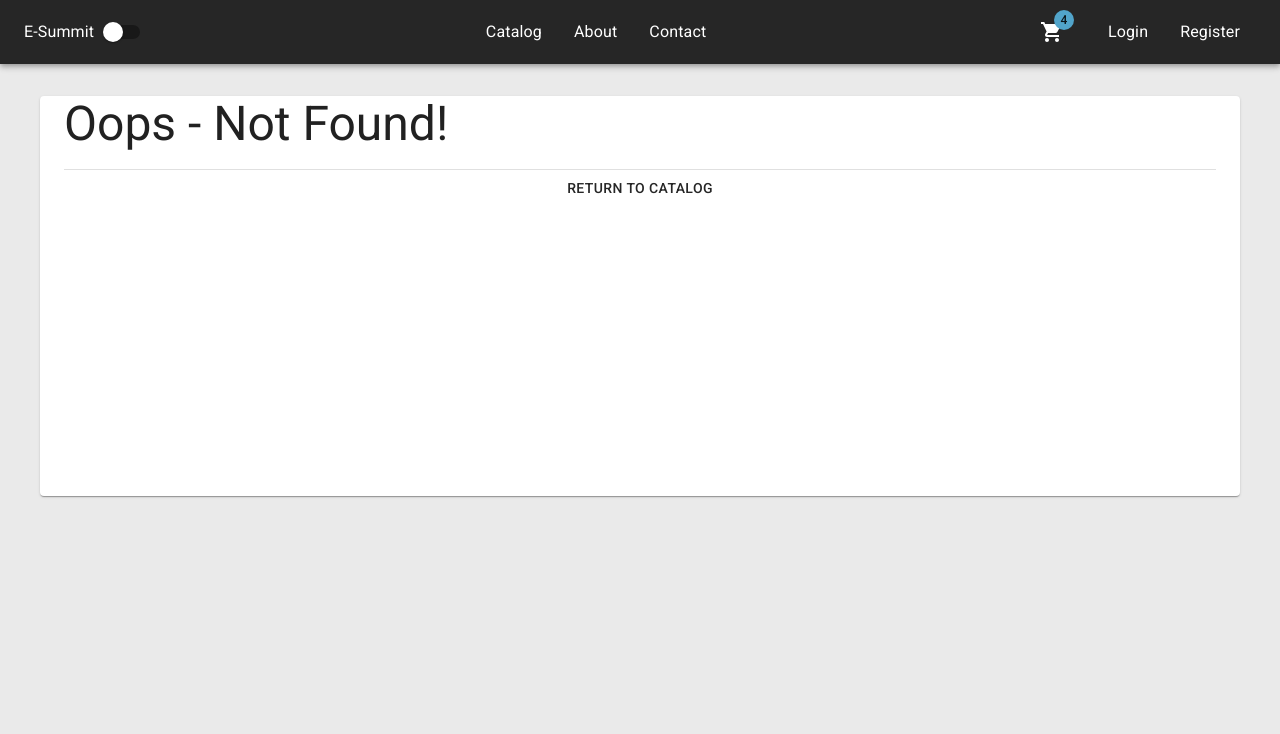
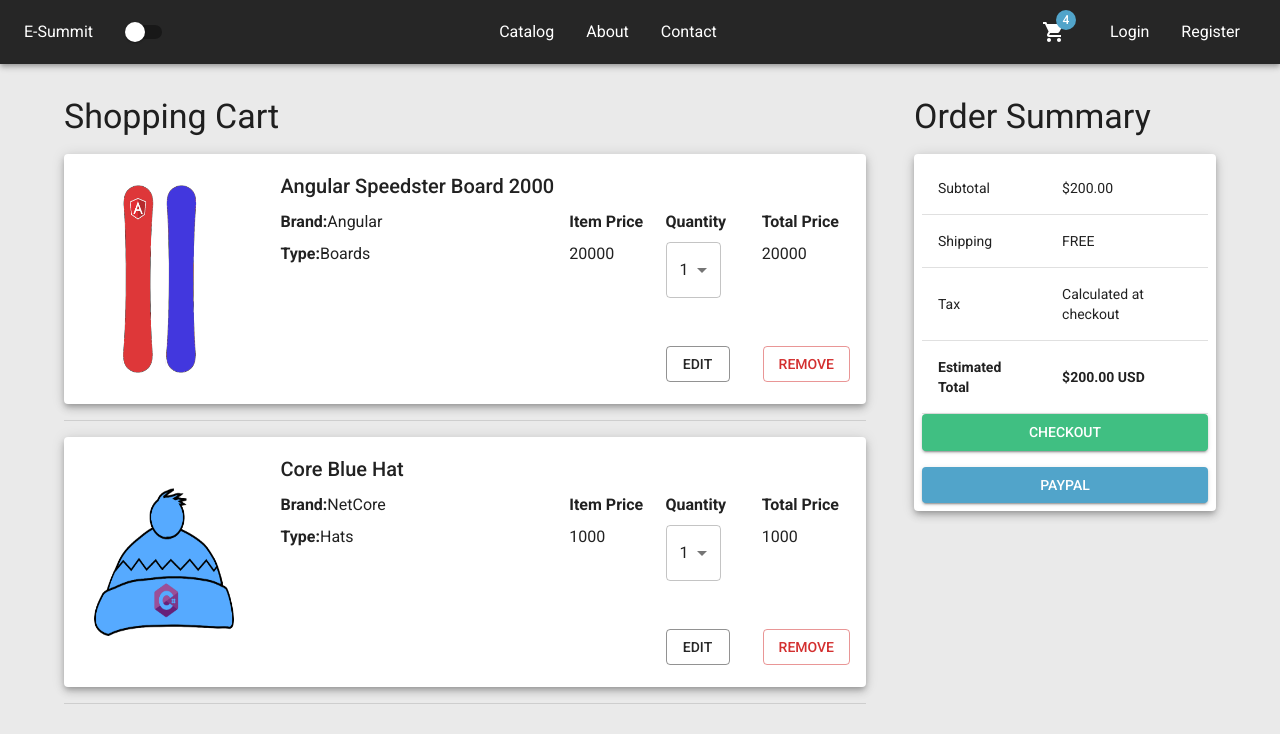
Before and after one commit to KushBhatt96/ESummit-WebClient, a React (Vite) app: page /cart in a window 1280 px wide. Before the commit this address led to /not-found. Shown: the top 734 px of the page. Built offline with nearby package versions, Linux system fonts and the light colour scheme.

Commit message:
Created a cart page with rendering dummy cart-item data

```diff
--- a/package.json
+++ b/package.json
@@ -12,6 +12,7 @@
   "dependencies": {
     "@emotion/react": "^11.10.6",
     "@emotion/styled": "^11.10.6",
+    "@fontsource/raleway": "^5.0.3",
     "@fontsource/roboto": "^4.5.8",
     "@mui/icons-material": "^5.11.16",
     "@mui/material": "^5.11.16",
--- a/src/app/App.tsx
+++ b/src/app/App.tsx
@@ -12,6 +12,7 @@
 import AboutPage from "../features/about/AboutPage";
 import ContactPage from "../features/contact/ContactPage";
 import ServerError from "../common/errors/ServerError";
+import Cart from "../features/cart/Cart";
 
 export function App() {
   const [darkMode, setDarkMode] = useState(false);
@@ -23,6 +24,9 @@
   const paletteType = darkMode ? "dark" : "light";
 
   const theme = createTheme({
+    typography: {
+      fontFamily: "roboto",
+    },
     palette: {
       mode: paletteType,
       background: {
@@ -37,6 +41,7 @@
         light: "#b4deec",
         main: "#51a4ca",
         dark: "#236793",
+        contrastText: "white",
       },
     },
   });
@@ -54,6 +59,7 @@
         </Route>
         <Route path="/about" element={<AboutPage />} />
         <Route path="/contact" element={<ContactPage />} />
+        <Route path="/cart" element={<Cart />} />
         <Route path="/server-error" element={<ServerError />} />
         <Route path="/not-found" element={<NotFound />} />
         <Route path="*" element={<Navigate replace to="/not-found" />} />
--- a/src/common/Header.tsx
+++ b/src/common/Header.tsx
@@ -10,7 +10,7 @@
   Toolbar,
   Typography,
 } from "@mui/material";
-import { NavLink } from "react-router-dom";
+import { Link, NavLink } from "react-router-dom";
 
 const midLinks = [
   { id: 1, title: "catalog", path: "/catalog" },
@@ -46,7 +46,12 @@
           alignItems: "center",
         }}
       >
-        <Box display="flex" alignItems="center">
+        <Box
+          display="flex"
+          width={150}
+          justifyContent="space-between"
+          alignItems="center"
+        >
           <Typography component={NavLink} to="/" sx={activeLinkStyling}>
             E-Summit
           </Typography>
@@ -67,7 +72,14 @@
           </List>
         </Box>
         <Box display="flex" alignItems="center">
-          <IconButton size="large" edge="start" color="inherit" sx={{ mr: 2 }}>
+          <IconButton
+            component={Link}
+            to="/cart"
+            size="large"
+            edge="start"
+            color="inherit"
+            sx={{ mr: 2 }}
+          >
             <Badge badgeContent="4" color="secondary">
               <ShoppingCart />
             </Badge>
--- a/src/features/cart/Cart.tsx
+++ b/src/features/cart/Cart.tsx
@@ -0,0 +1,48 @@
+import { Box, Container, Divider, Grid, Typography } from "@mui/material";
+
+import OrderSummary from "./OrderSummary";
+import CartList from "./CartList";
+
+const sampleProducts = [
+  {
+    id: 1,
+    name: "Angular Speedster Board 2000",
+    description:
+      "Lorem ipsum dolor sit amet, consectetuer adipiscing elit. Maecenas porttitor congue massa. Fusce posuere, magna sed pulvinar ultricies, purus lectus malesuada libero, sit amet commodo magna eros quis urna.",
+    price: 20000,
+    pictureUrl: "/images/products/sb-ang1.png",
+    brand: "Angular",
+    type: "Boards",
+    quantityInStock: 100,
+  },
+  {
+    id: 2,
+    name: "Core Blue Hat",
+    description:
+      "Fusce posuere, magna sed pulvinar ultricies, purus lectus malesuada libero, sit amet commodo magna eros quis urna.",
+    price: 1000,
+    pictureUrl: "/images/products/hat-core1.png",
+    brand: "NetCore",
+    type: "Hats",
+    quantityInStock: 100,
+  },
+];
+
+function Cart() {
+  return (
+    <Container>
+      <Grid container columnSpacing={6} rowSpacing={2}>
+        <Grid item xs={12} sm={8.5}>
+          <Typography variant="h4">Shopping Cart</Typography>
+          <CartList cartItems={sampleProducts} />
+        </Grid>
+        <Grid item xs={12} sm={3.5}>
+          <Typography variant="h4">Order Summary</Typography>
+          <OrderSummary />
+        </Grid>
+      </Grid>
+    </Container>
+  );
+}
+
+export default Cart;
--- a/src/features/cart/CartList.tsx
+++ b/src/features/cart/CartList.tsx
@@ -0,0 +1,24 @@
+import { Divider, List, ListItem } from "@mui/material";
+import { Product } from "../../models/Product";
+import CartListItem from "./CartListItem";
+
+interface Props {
+  cartItems: Product[];
+}
+
+function CartList({ cartItems }: Props) {
+  return (
+    <List disablePadding>
+      {cartItems.map((cartItem) => (
+        <>
+          <ListItem key={cartItem.id} sx={{ padding: 0, marginY: 2 }}>
+            <CartListItem cartItem={cartItem} />
+          </ListItem>
+          <Divider />
+        </>
+      ))}
+    </List>
+  );
+}
+
+export default CartList;
--- /dev/null
+++ b/src/features/cart/CartListItem.tsx
@@ -0,0 +1,118 @@
+import {
+  Box,
+  Button,
+  FormControl,
+  Grid,
+  InputLabel,
+  MenuItem,
+  Paper,
+  Select,
+  Stack,
+  Table,
+  TableBody,
+  TableCell,
+  TableContainer,
+  TableHead,
+  TableRow,
+  Typography,
+} from "@mui/material";
+import { Product } from "../../models/Product";
+
+interface Props {
+  cartItem: Product;
+}
+
+function CartListItem({ cartItem }: Props) {
+  return (
+    <Paper elevation={5}>
+      <Grid container>
+        <Grid
+          item
+          sm={3}
+          sx={{
+            height: 250,
+            width: 250,
+            display: "flex",
+            justifyContent: "center",
+            alignItems: "center",
+          }}
+        >
+          <img
+            src={cartItem.pictureUrl}
+            style={{ height: "80%", width: "80%" }}
+          />
+        </Grid>
+        <Grid item sm={9}>
+          <Grid container padding={2} rowSpacing={1} columnSpacing={1}>
+            <Grid item xs={12}>
+              <Typography variant="h6">{cartItem.name}</Typography>
+            </Grid>
+            <Grid item xs={6} display="flex" justifyContent="flex-start">
+              <Typography variant="body1" fontWeight="bold">
+                {"Brand:"}
+              </Typography>
+              <Typography variant="body1">{cartItem.brand}</Typography>
+            </Grid>
+            <Grid item xs={2}>
+              <Typography variant="body1" fontWeight="bold">
+                Item Price
+              </Typography>
+            </Grid>
+            <Grid item xs={2}>
+              <Typography variant="body1" fontWeight="bold">
+                Quantity
+              </Typography>
+            </Grid>
+            <Grid item xs={2}>
+              <Typography variant="body1" fontWeight="bold">
+                Total Price
+              </Typography>
+            </Grid>
+            <Grid item xs={6} display="flex" justifyContent="flex-start">
+              <Typography variant="body1" fontWeight="bold">
+                {"Type:"}
+              </Typography>
+              <Typography variant="body1">{cartItem.type}</Typography>
+            </Grid>
+            <Grid item xs={2}>
+              <Typography variant="body1">{cartItem.price}</Typography>
+            </Grid>
+            <Grid item xs={2}>
+              <Select
+                labelId="demo-simple-select-label"
+                id="demo-simple-select"
+                value={1}
+              >
+                <MenuItem value={1}>1</MenuItem>
+                <MenuItem value={2}>2</MenuItem>
+                <MenuItem value={3}>3</MenuItem>
+                <MenuItem value={4}>4</MenuItem>
+                <MenuItem value={5}>5</MenuItem>
+              </Select>
+            </Grid>
+            <Grid item xs={2}>
+              <Typography variant="body1">{cartItem.price}</Typography>
+            </Grid>
+            <Grid item xs={8}>
+              {" "}
+            </Grid>
+            <Grid
+              item
+              xs={4}
+              display="flex"
+              justifyContent="space-between"
+              marginTop={5}
+            >
+              <Button variant="outlined">Edit</Button>
+              <Button variant="outlined" color="error">
+                Remove
+              </Button>
+            </Grid>
+          </Grid>
+        </Grid>
+      </Grid>
+    </Paper>
+  );
+}
+
+export default CartListItem;
--- /dev/null
+++ b/src/features/cart/OrderSummary.tsx
@@ -0,0 +1,51 @@
+import {
+  Box,
+  TableContainer,
+  Table,
+  TableBody,
+  TableRow,
+  TableCell,
+  Button,
+  Paper,
+} from "@mui/material";
+
+function OrderSummary() {
+  return (
+    <Paper sx={{ marginY: 2, padding: 1 }} elevation={5}>
+      <TableContainer>
+        <Table>
+          <TableBody>
+            <TableRow>
+              <TableCell>Subtotal</TableCell>
+              <TableCell>$200.00</TableCell>
+            </TableRow>
+            <TableRow>
+              <TableCell>Shipping</TableCell>
+              <TableCell>FREE</TableCell>
+            </TableRow>
+            <TableRow>
+              <TableCell>Tax</TableCell>
+              <TableCell>Calculated at checkout</TableCell>
+            </TableRow>
+            <TableRow>
+              <TableCell sx={{ fontWeight: "bold" }}>Estimated Total</TableCell>
+              <TableCell sx={{ fontWeight: "bold" }}>$200.00 USD</TableCell>
+            </TableRow>
+          </TableBody>
+        </Table>
+      </TableContainer>
+      <Button
+        variant="contained"
+        sx={{ marginBottom: 2, background: "#40BF82" }}
+        fullWidth
+      >
+        CHECKOUT
+      </Button>
+      <Button variant="contained" color="secondary" fullWidth>
+        PAYPAL
+      </Button>
+    </Paper>
+  );
+}
+
+export default OrderSummary;
```
Also changed, not shown: 1 other file (tests, documents, lock files or other folders).
